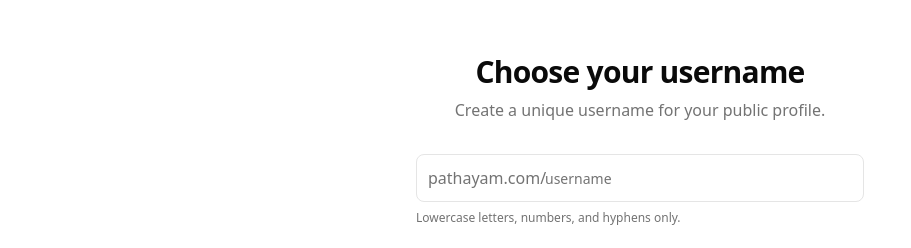
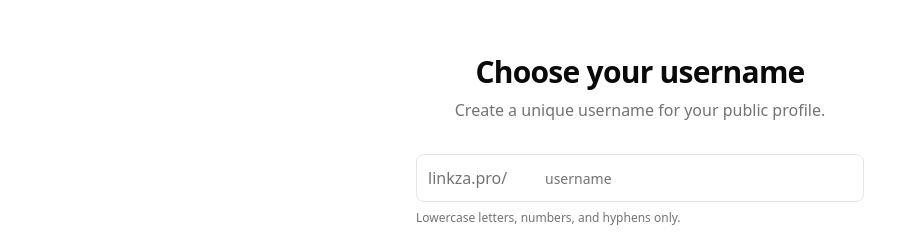
Before and after one commit to maajidpp/linkza, a Next.js app: page /choose-username in a window 1280 px wide. Shown: the part 228-476 px from the top of the page, without its empty margins (0-911 px from the left). Built offline with nearby package versions, Linux system fonts and the light colour scheme; no server answers.

Commit message:
feat: Rebrand to Linkza

```diff
--- a/src/app/choose-username/page.tsx
+++ b/src/app/choose-username/page.tsx
@@ -88,7 +88,7 @@
                     <div className="space-y-2">
                         <div className="relative">
                             <div className="absolute inset-y-0 left-3 flex items-center pointer-events-none text-muted-foreground">
-                                pathayam.com/
+                                linkza.pro/
                             </div>
                             <input
                                 name="username"
@@ -97,8 +97,8 @@
                                 value={username}
                                 onChange={(e) => setUsername(e.target.value.toLowerCase().replace(/[^a-z0-9-]/g, ""))}
                                 className={`flex h-12 w-full rounded-md border bg-background pl-32 pr-3 py-2 text-sm ring-offset-background file:border-0 file:bg-transparent file:text-sm file:font-medium placeholder:text-muted-foreground focus-visible:outline-none focus-visible:ring-2 focus-visible:ring-ring focus-visible:ring-offset-2 disabled:cursor-not-allowed disabled:opacity-50 ${usernameAvailable === true ? "border-green-500 focus-visible:ring-green-500" :
-                                        usernameAvailable === false ? "border-red-500 focus-visible:ring-red-500" :
-                                            "border-input"
+                                    usernameAvailable === false ? "border-red-500 focus-visible:ring-red-500" :
+                                        "border-input"
                                     }`}
                                 autoComplete="off"
                                 disabled={isSubmitting}
--- a/src/app/layout.tsx
+++ b/src/app/layout.tsx
@@ -17,7 +17,7 @@
 import { Toaster } from "sonner";
 
 export const metadata: Metadata = {
-  title: "Pathayam",
+  title: "Linkza",
   description: "A modular, grid-based Bento dashboard.",
 };
 
--- a/src/app/page.tsx
+++ b/src/app/page.tsx
@@ -10,7 +10,7 @@
     <div className="min-h-screen bg-background font-sans flex flex-col">
       <header className="p-8 flex items-center justify-between">
         <div>
-          <h1 className="text-3xl font-bold tracking-tight">Pathayam</h1>
+          <h1 className="text-3xl font-bold tracking-tight">Linkza</h1>
         </div>
         <div className="flex gap-4 items-center">
           <Link href="/login">
@@ -97,7 +97,7 @@
       <div className="flex flex-col sm:flex-row gap-2">
         <div className="relative flex-1">
           <div className="absolute inset-y-0 left-3 flex items-center pointer-events-none text-muted-foreground">
-            pathayam.com/
+            linkza.pro/
           </div>
           <input
             name="username"
--- a/src/components/auth/auth-layout.tsx
+++ b/src/components/auth/auth-layout.tsx
@@ -14,7 +14,7 @@
                 <div className="absolute inset-0 bg-zinc-900" />
                 <div className="relative z-20 flex items-center text-lg font-medium">
                     <Link href="/">
-                        Pathayam
+                        Linkza
                     </Link>
                 </div>
 
--- a/src/components/modules/dashboard-header.tsx
+++ b/src/components/modules/dashboard-header.tsx
@@ -14,7 +14,7 @@
     return (
         <header className="mb-8 flex items-center justify-between">
             <div>
-                <h1 className="text-3xl font-bold tracking-tight">Pathayam</h1>
+                <h1 className="text-3xl font-bold tracking-tight">Linkza</h1>
                 <p className="text-muted-foreground">Welcome back, {user?.name || "User"}.</p>
             </div>
             <div className="flex items-center gap-4">
```
